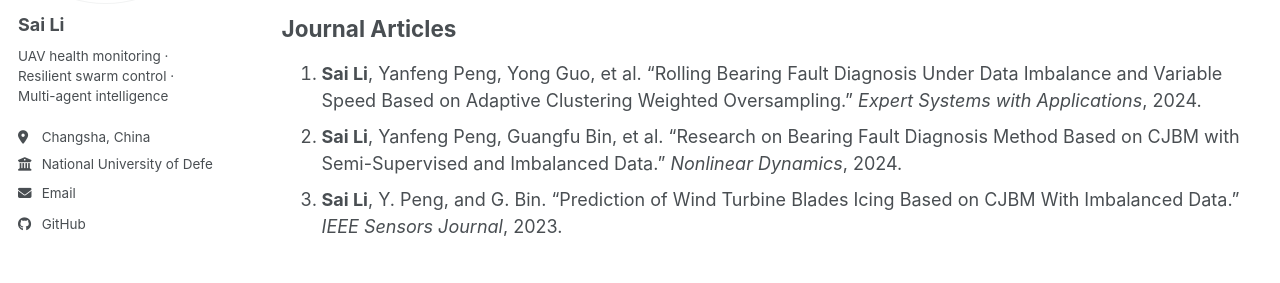
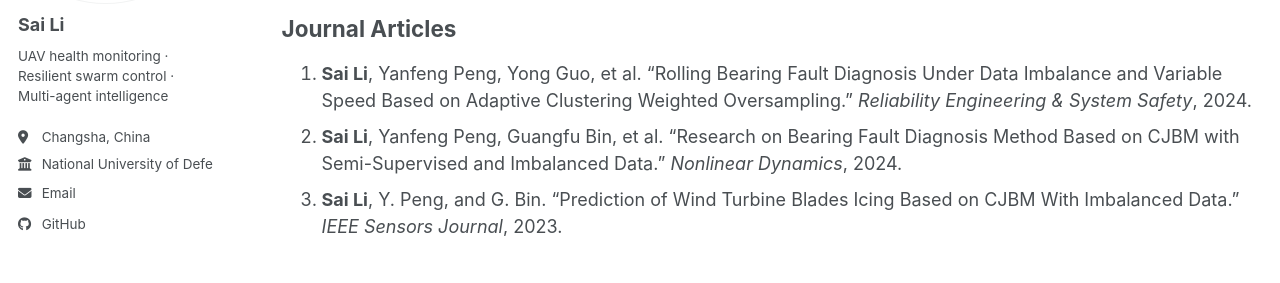
Before and after one commit to HWEHIH/HWEHIH.github.io, a Jekyll site: the page built from _pages/publications.html, in a window 1280 px wide and 1200 px high. Shown: the part 231-514 px from the top of the window. Built offline with Jekyll 4.4.1, drawn with Linux system fonts in a browser that asks for light colours; a script bundle is joined from its source files by our own code; a style sheet for code colours, icons or effects is not loaded.

Commit message:
Correct journal to Reliability Engineering & System Safety (RESS)

```diff
--- a/_pages/publications.html
+++ b/_pages/publications.html
@@ -9,7 +9,7 @@ author_profile: true
 
 <h2>Journal Articles</h2>
 <ol>
-  <li><strong>Sai Li</strong>, Yanfeng Peng, Yong Guo, et al. “Rolling Bearing Fault Diagnosis Under Data Imbalance and Variable Speed Based on Adaptive Clustering Weighted Oversampling.” <em>Expert Systems with Applications</em>, 2024.</li>
+  <li><strong>Sai Li</strong>, Yanfeng Peng, Yong Guo, et al. “Rolling Bearing Fault Diagnosis Under Data Imbalance and Variable Speed Based on Adaptive Clustering Weighted Oversampling.” <em>Reliability Engineering & System Safety</em>, 2024.</li>
   <li><strong>Sai Li</strong>, Yanfeng Peng, Guangfu Bin, et al. “Research on Bearing Fault Diagnosis Method Based on CJBM with Semi-Supervised and Imbalanced Data.” <em>Nonlinear Dynamics</em>, 2024.</li>
   <li><strong>Sai Li</strong>, Y. Peng, and G. Bin. “Prediction of Wind Turbine Blades Icing Based on CJBM With Imbalanced Data.” <em>IEEE Sensors Journal</em>, 2023.</li>
 </ol>
```
